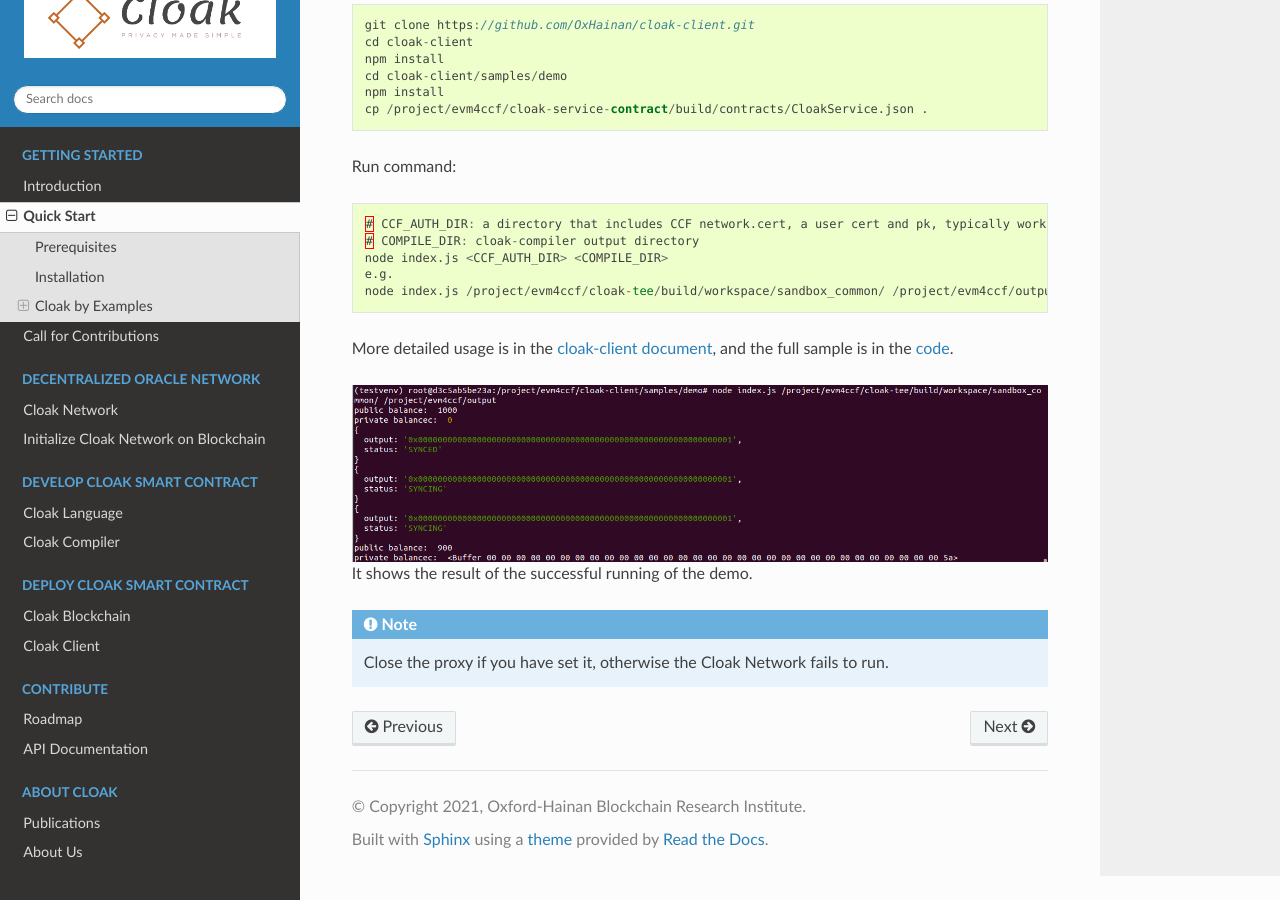
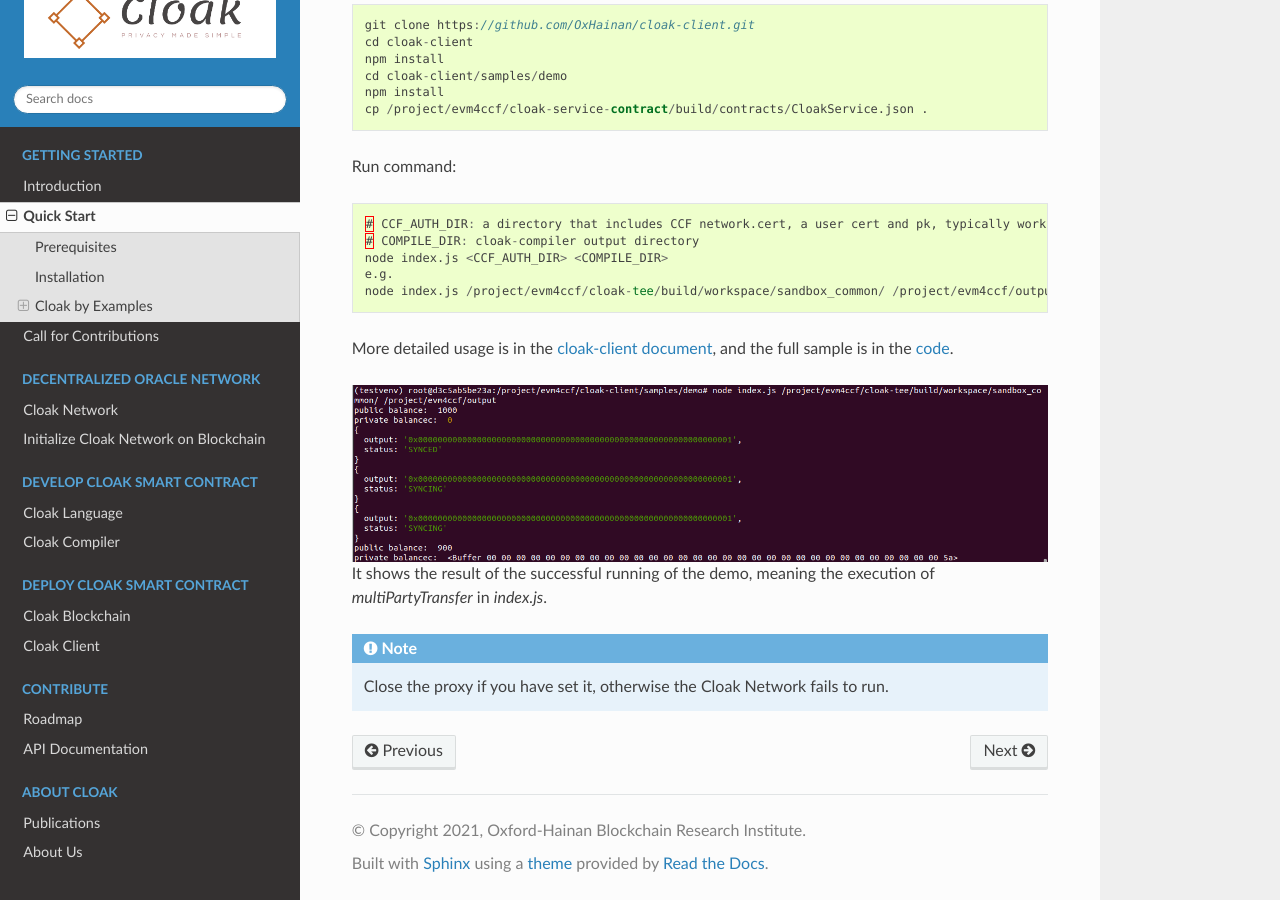
Before and after one commit to OxHainan/cloak-docs, a Sphinx documentation site: the page built from docs/source/started/quick-start.rst, in a window 1280 px wide and 900 px high, scrolled down 3559 px. Built offline with Sphinx 7.4.7 and the Read the Docs theme 2.0.0, drawn with Linux system fonts in a browser that asks for light colours.

Commit message:
Update quick-start.rst

```diff
--- a/docs/source/started/quick-start.rst
+++ b/docs/source/started/quick-start.rst
@@ -201,7 +201,7 @@
     :alt: Demo Result
     :align: center
 
-It shows the result of the successful running of the demo.
+It shows the result of the successful running of the demo, meaning the execution of *multiPartyTransfer* in *index.js*.
 
 .. Note::
 
```
